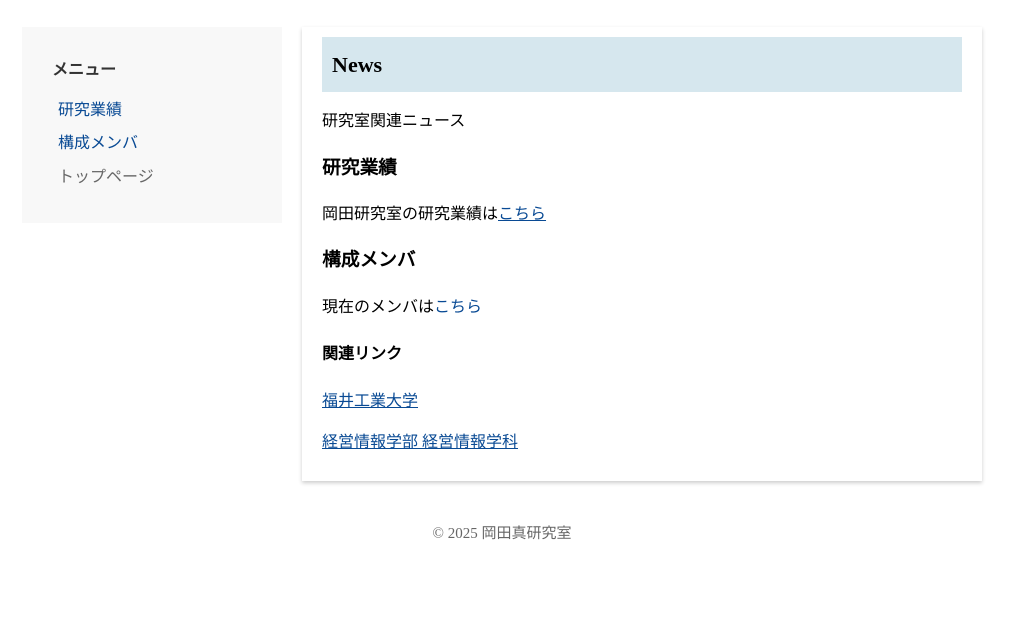
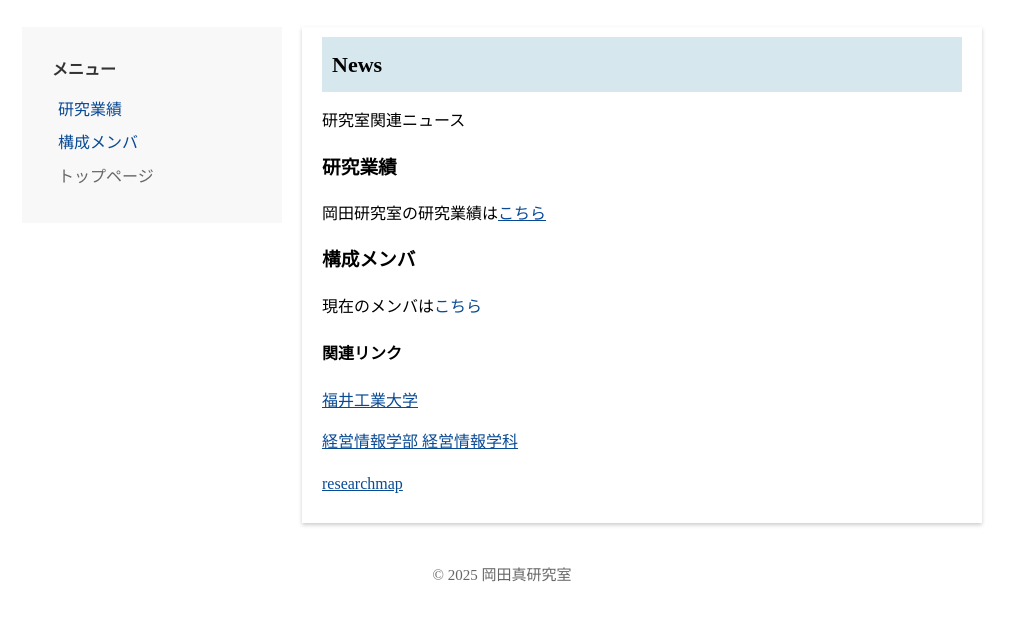
Before and after one commit to okdlabfut/okdlabfut.github.io, a plain HTML site: page index.html in a window 1280 px wide. Shown: the part 93-714 px from the top of the page, without its empty margins (138-1152 px from the left). Drawn offline with Linux system fonts and the light colour scheme.

Commit message:
Update index.html
researchmap の情報追加

```diff
--- a/index.html
+++ b/index.html
@@ -34,6 +34,9 @@
           <p>
             <a href="https://www.fukui-ut.ac.jp/subject/management/">経営情報学部 経営情報学科</a>
           </p>
+          <p>
+            <a href="https://researchmap.jp/read0054361">researchmap</a>
+          </p>
       </div>
       <aside>
       <div class="left-title">メニュー</div>
```
